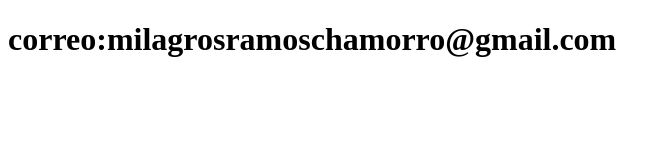
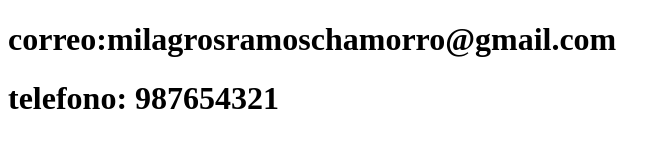
Before and after one commit to madelein-milagros/Sistema-de-registro, a plain HTML site: page contacto.html in a window 1280 px wide. Shown: the whole page, without its empty margins (0-670 px from the left). Drawn offline with Linux system fonts and the light colour scheme.

Commit message:
Actualiza el contacto

```diff
--- a/contacto.html
+++ b/contacto.html
@@ -7,5 +7,7 @@
 </head>
 <body>
     <h1>correo:milagrosramoschamorro@gmail.com</h1>
+    <h1>telefono: 987654321</h1>
+
 </body>
 </html>
```
